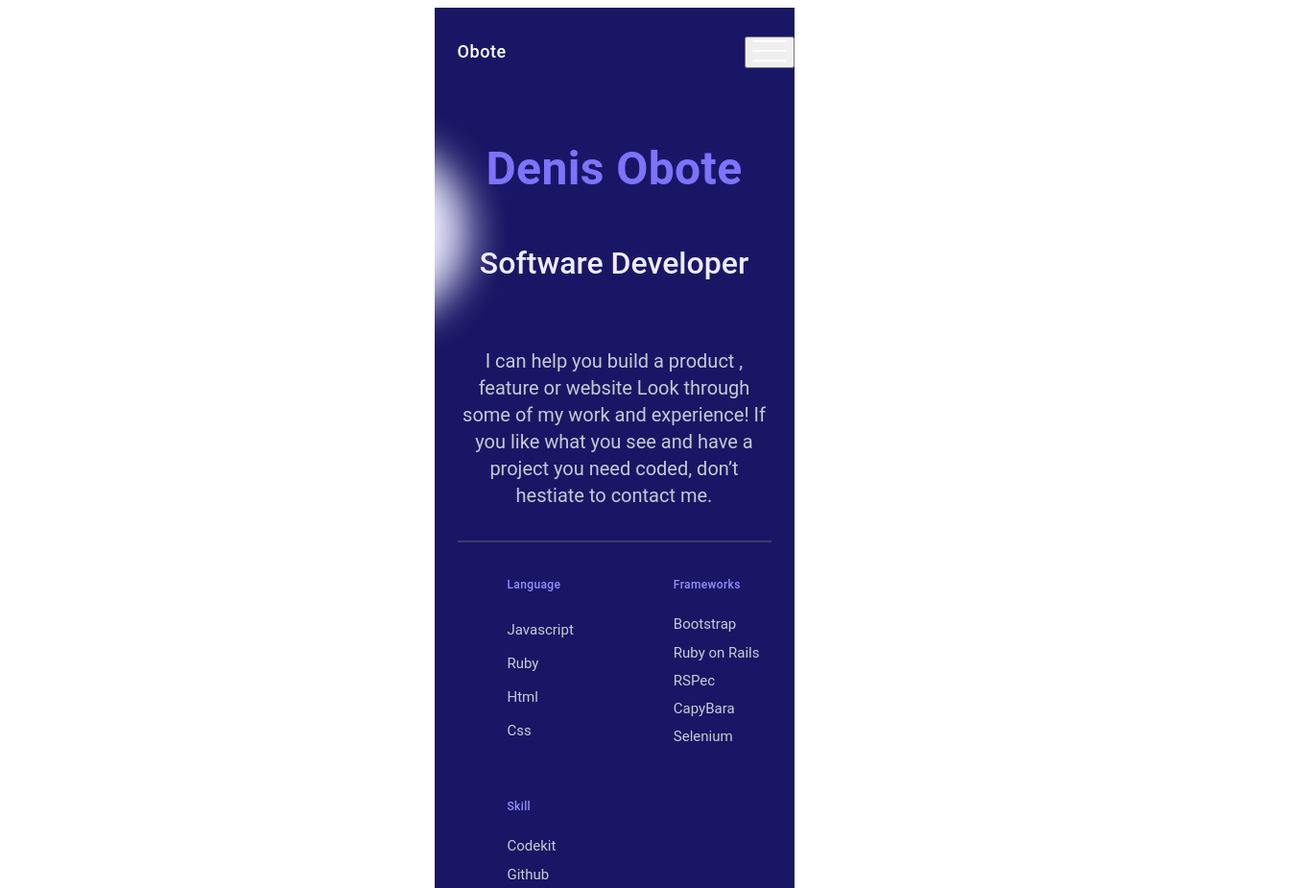
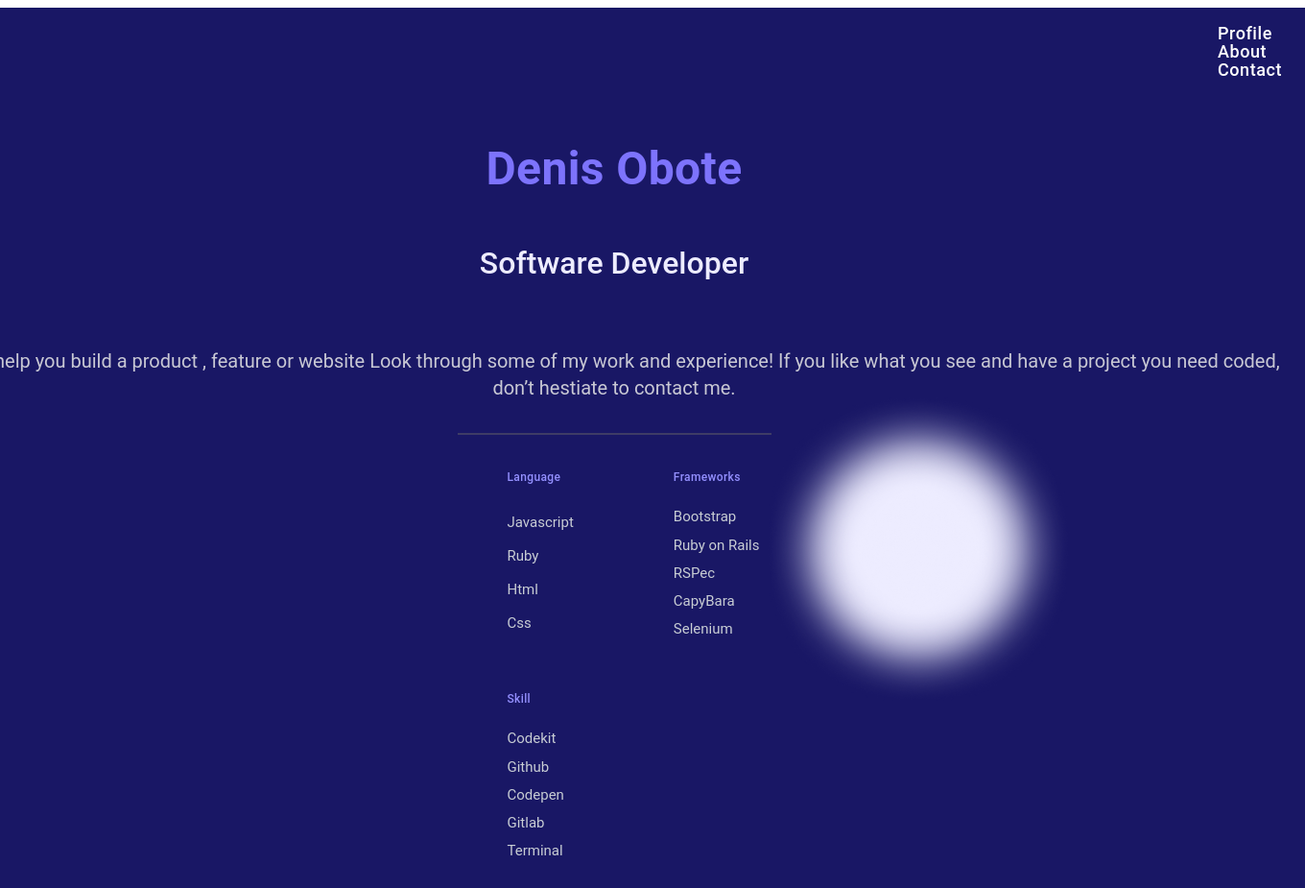
Before and after one commit to Obote/Profile, a website: page index.html in a window 1280 px wide. Shown: the top 925 px of the page at 96% size, 1360 px wide, since content can reach past the window. Drawn offline with Linux system fonts and the light colour scheme.

Commit message:
media queries init

```diff
--- a/index.html
+++ b/index.html
@@ -11,6 +11,13 @@
     <nav class="navbar">
         <header class="navigation">
             <a class="logo" href="#">Obote</a>
+            <div class="menu-items">
+                <ul>
+                    <li><a href="#">Profile</a></li>
+                    <li><a href="#">About</a></li>
+                    <li><a href="#">Contact</a></li>
+                </ul>
+            </div>
             <button type="button" class="hamburger"><img src="./assets/images/menu-icon.png" alt=""></button>
         </header>
     </nav>
--- a/style.css
+++ b/style.css
@@ -1,4 +1,8 @@
 @import url('https://fonts.googleapis.com/css?family=Open+Sans&display=swap');
+
+.menu-items{
+  display: none;
+}
 
 body {
   display: flex;
@@ -389,3 +393,26 @@ form > button:hover {
   align-items: center;
   height: 70px;
 }
+
+
+
+@media screen and (min-width: 1100px) {
+
+
+  .hamburger {
+    display: none;
+  }
+
+  .menu-items {
+    display: block;
+  }
+   main {
+     width: 1440px;
+   }
+
+   .navbar header {
+     width: 1440px;
+   }
+
+
+}
```
Also changed, not shown: assets/icon/Union.svg (added).
